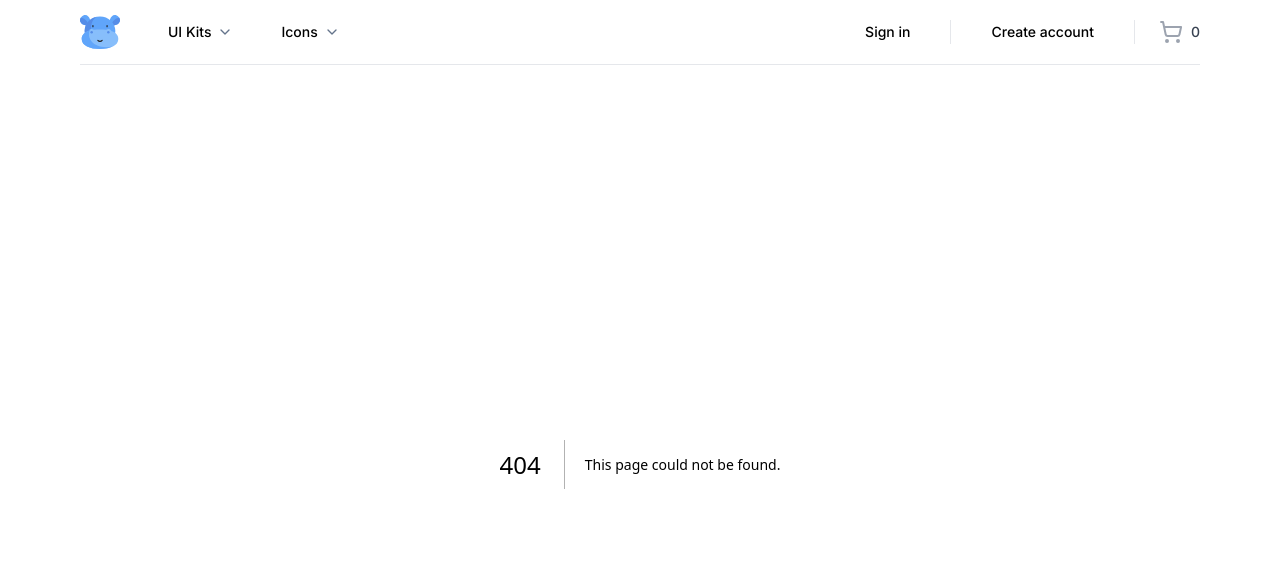
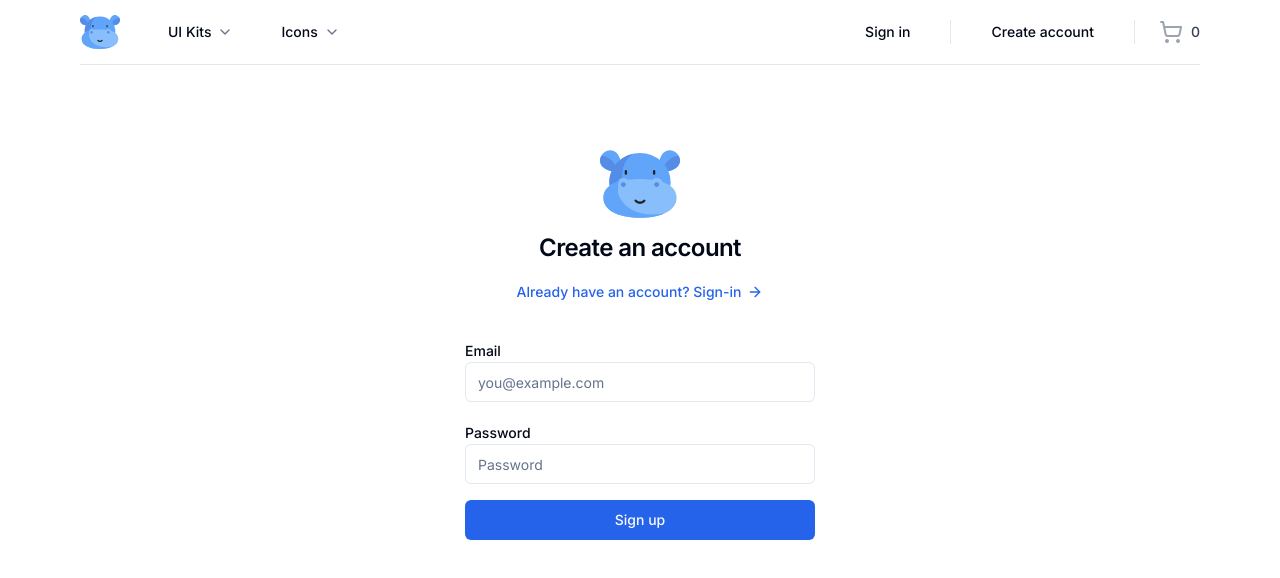
Before and after one commit to SherryFang1207/digitalHippo, a Next.js app: page /sign-up in a window 1280 px wide. Before the commit this address had no page. Shown: the top 578 px of the page. Built offline with nearby package versions, Linux system fonts and the light colour scheme.

Commit message:
built sign-up page skeleton

```diff
--- a/package.json
+++ b/package.json
@@ -13,6 +13,7 @@
     "@payloadcms/db-mongodb": "^1.1.1",
     "@payloadcms/richtext-slate": "^1.3.1",
     "@radix-ui/react-dialog": "^1.0.5",
+    "@radix-ui/react-label": "^2.0.2",
     "@radix-ui/react-separator": "^1.0.3",
     "@radix-ui/react-slot": "^1.0.2",
     "@types/express": "^4.17.21",
@@ -27,6 +28,7 @@
     "payload": "^2.5.0",
     "react": "^18",
     "react-dom": "^18",
+    "react-hook-form": "^7.49.2",
     "tailwind-merge": "^2.2.0",
     "tailwindcss-animate": "^1.0.7"
   },
--- /dev/null
+++ b/src/app/(auth)/sign-up/page.tsx
@@ -0,0 +1,63 @@
+"use client";
+import React from "react";
+import { Icons } from "@/components/common/Icons";
+import Link from "next/link";
+import { ArrowRight } from "lucide-react";
+import { Button, buttonVariants } from "@/components/ui/button";
+import { Label } from "@/components/ui/label";
+import { Input } from "@/components/ui/input";
+import { cn } from "@/lib/utils";
+export default function page() {
+  return (
+    <>
+      <div className="container relative flex pt-20 flex-col items-center justify-center lg:px-0">
+        <div className="mx-auto flex w-full flex-col justify-center space-y-6 sm:w-[350px]">
+          <div className="flex flex-col items-center space-y-2 text-center">
+            <Icons.logo className="h-20 w-20" />
+            <h1 className="text-2xl font-semibold tracking-tight">
+              Create an account
+            </h1>
+
+            <Link
+              className={buttonVariants({
+                variant: "link",
+                className: "gap-1.5",
+              })}
+              href="/sign-in"
+            >
+              Already have an account? Sign-in
+              <ArrowRight className="h-4 w-4" />
+            </Link>
+          </div>
+          <div className="grid gap-6">
+            <form>
+              <div className="grid gap-2">
+                <div className="grid gap-1 py-2">
+                  <Label htmlFor="email">Email</Label>
+                  <Input
+                    className={cn({
+                      "focus-visible:ring-red-500": true,
+                    })}
+                    placeholder="you@example.com"
+                  />
+                </div>
+
+                <div className="grid gap-1 py-2">
+                  <Label htmlFor="password">Password</Label>
+                  <Input
+                    type="password"
+                    className={cn({
+                      "focus-visible:ring-red-500": true,
+                    })}
+                    placeholder="Password"
+                  />
+                </div>
+                <Button>Sign up</Button>
+              </div>
+            </form>
+          </div>
+        </div>
+      </div>
+    </>
+  );
+}
--- /dev/null
+++ b/src/components/ui/input.tsx
@@ -0,0 +1,25 @@
+import * as React from "react"
+
+import { cn } from "@/lib/utils"
+
+export interface InputProps
+  extends React.InputHTMLAttributes<HTMLInputElement> {}
+
+const Input = React.forwardRef<HTMLInputElement, InputProps>(
+  ({ className, type, ...props }, ref) => {
+    return (
+      <input
+        type={type}
+        className={cn(
+          "flex h-10 w-full rounded-md border border-input bg-background px-3 py-2 text-sm ring-offset-background file:border-0 file:bg-transparent file:text-sm file:font-medium placeholder:text-muted-foreground focus-visible:outline-none focus-visible:ring-2 focus-visible:ring-ring focus-visible:ring-offset-2 disabled:cursor-not-allowed disabled:opacity-50",
+          className
+        )}
+        ref={ref}
+        {...props}
+      />
+    )
+  }
+)
+Input.displayName = "Input"
+
+export { Input }
--- /dev/null
+++ b/src/components/ui/label.tsx
@@ -0,0 +1,26 @@
+"use client"
+
+import * as React from "react"
+import * as LabelPrimitive from "@radix-ui/react-label"
+import { cva, type VariantProps } from "class-variance-authority"
+
+import { cn } from "@/lib/utils"
+
+const labelVariants = cva(
+  "text-sm font-medium leading-none peer-disabled:cursor-not-allowed peer-disabled:opacity-70"
+)
+
+const Label = React.forwardRef<
+  React.ElementRef<typeof LabelPrimitive.Root>,
+  React.ComponentPropsWithoutRef<typeof LabelPrimitive.Root> &
+    VariantProps<typeof labelVariants>
+>(({ className, ...props }, ref) => (
+  <LabelPrimitive.Root
+    ref={ref}
+    className={cn(labelVariants(), className)}
+    {...props}
+  />
+))
+Label.displayName = LabelPrimitive.Root.displayName
+
+export { Label }
```
Also changed, not shown: 1 other file (tests, documents, lock files or other folders).
